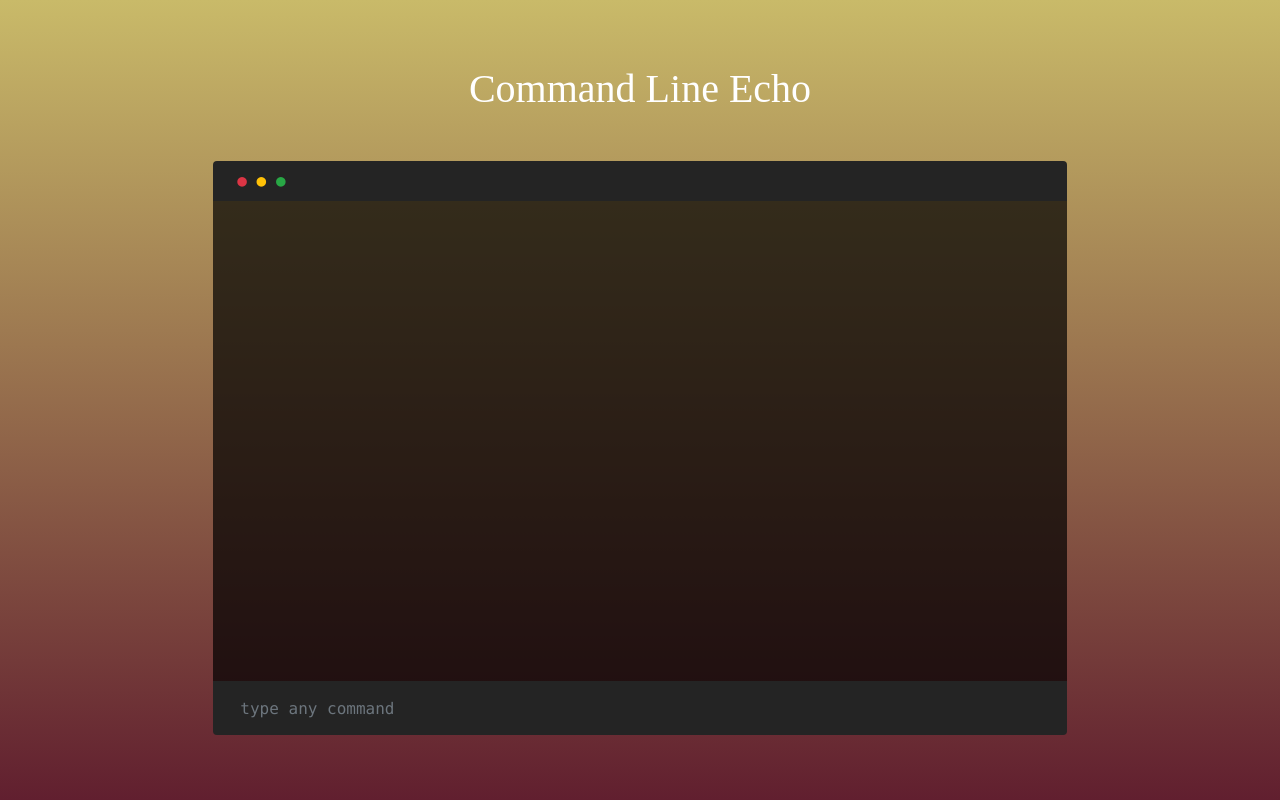
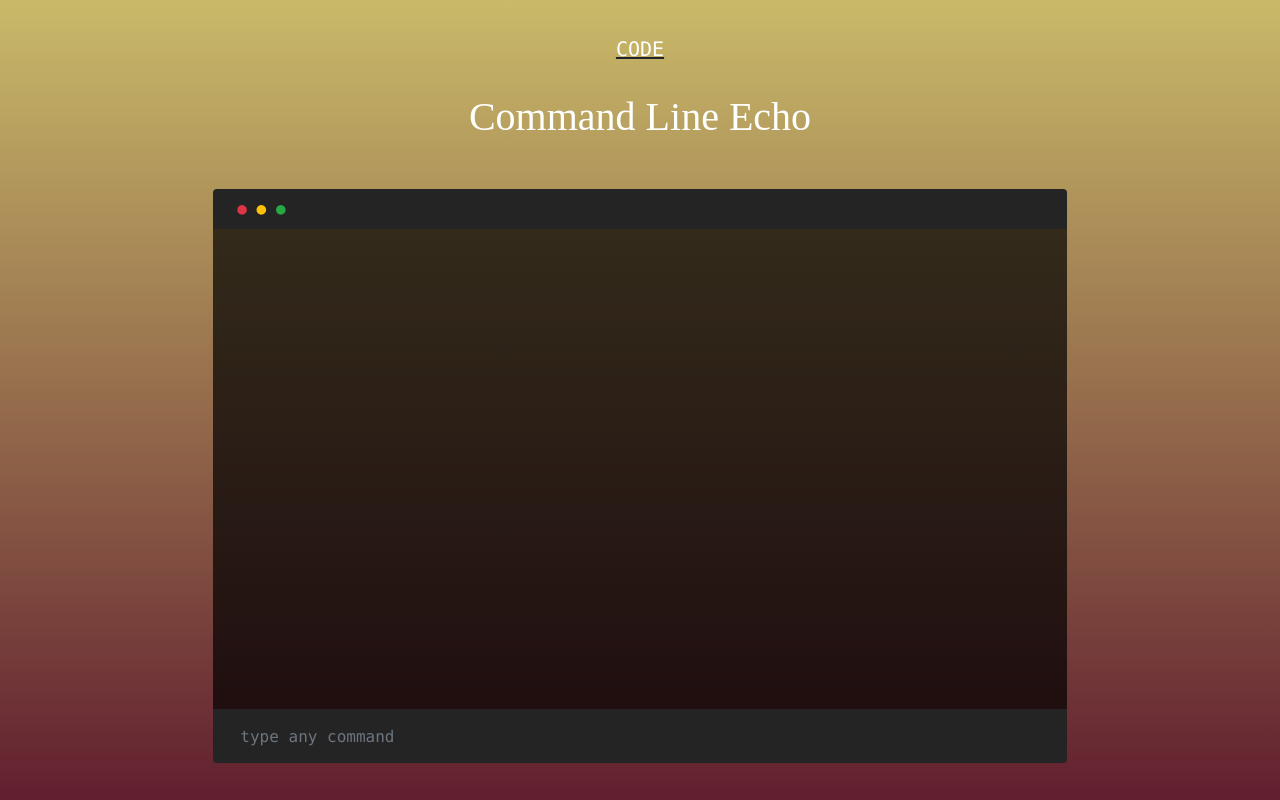
Before and after one commit to Fanta335/BTools-App, a website: page index.html in a window 1280 px wide. Drawn offline with nearby package versions, Linux system fonts and the light colour scheme.

Commit message:
code linkの追加

```diff
--- a/index.html
+++ b/index.html
@@ -16,6 +16,7 @@
   <body>
     <div>
       <div class="bg-top vh-100 d-flex flex-column justify-content-center align-items-center">
+        <h5 class="text-center pb-4"><u><a class='text-white' href="https://github.com/Fanta335/BTools-App">CODE</a></u></h5>
         <div class="text-center pb-5"><h1 class="text-white">Command Line Echo</h1></div>
         <div class="container col-8 p-0 rounded">
           <div class="container bg-tab py-2 pl-4 rounded-top">
```
